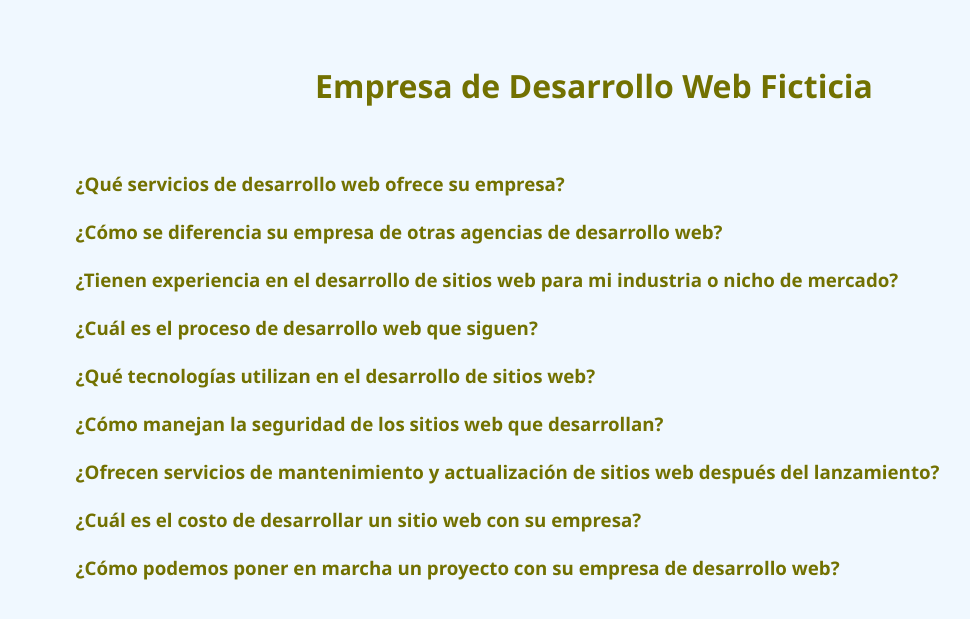
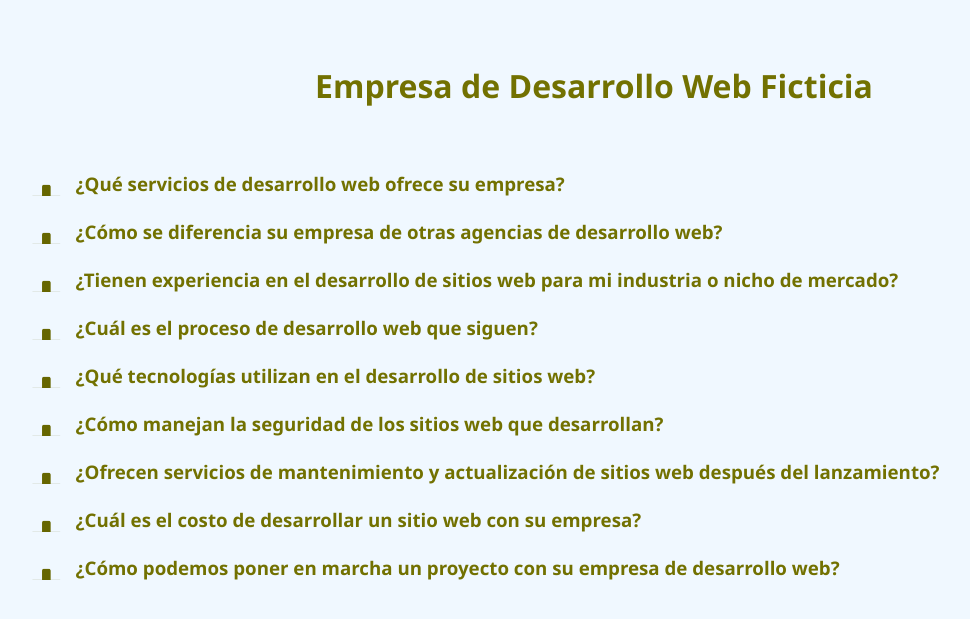
Before and after one commit to Vendelshella/aprendiendo_JQuery, a PHP site: page /FAQ.html in a window 1280 px wide. Shown: the top 619 px of the page, without its empty margins (46-1016 px from the left). Run offline with PHP 8.4, Linux system fonts and the light colour scheme; some libraries are stand-ins or nearby versions.

Commit message:
arreglo imagen de fondo con background-size

```diff
--- a/FAQ/css/FAQ.css
+++ b/FAQ/css/FAQ.css
@@ -20,9 +20,10 @@ h3{
     margin: 2% 0;
     padding-left: 5%;
     background-image: url(../img/mas.png);
+    background-size: 5%;
     background-repeat: no-repeat;
     cursor: pointer;
 }
-h3 .cerrar{
+h3.cerrar{
     background-image: url(../img/menos.png);
 }
```
